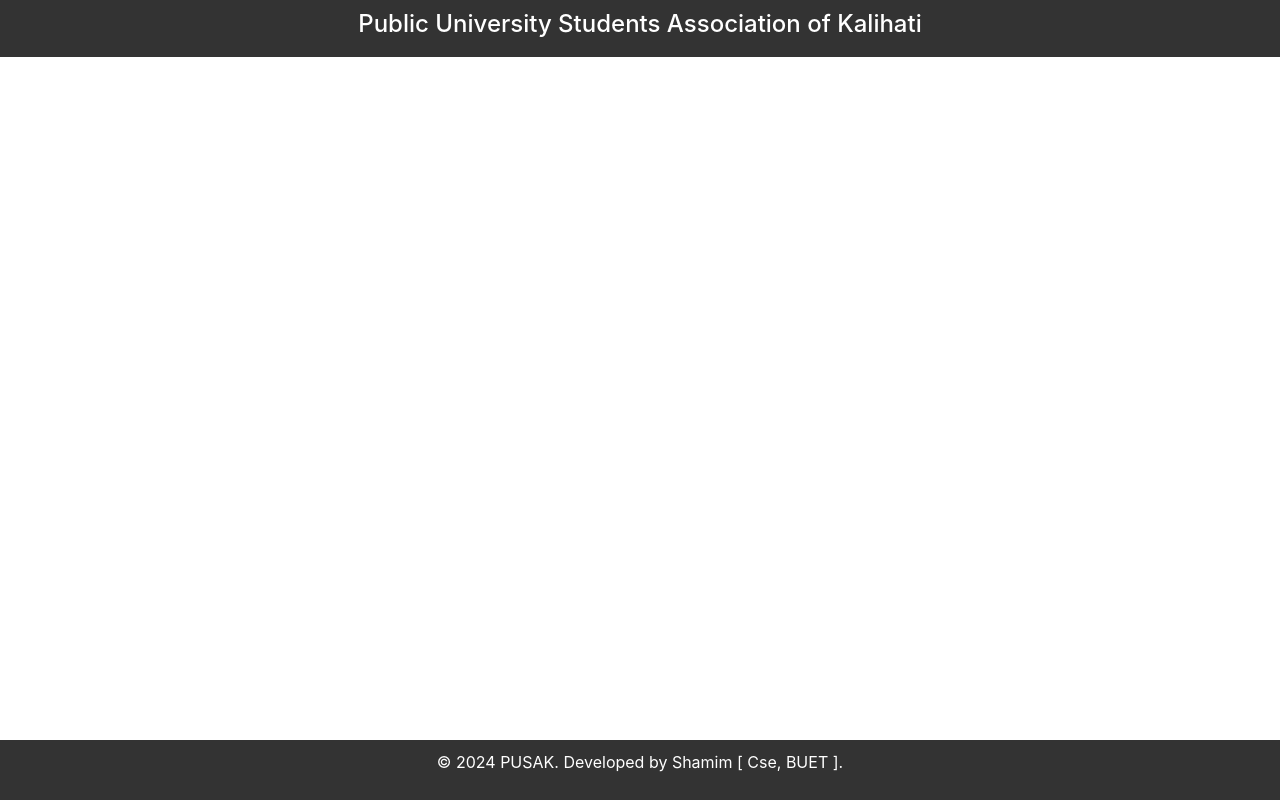
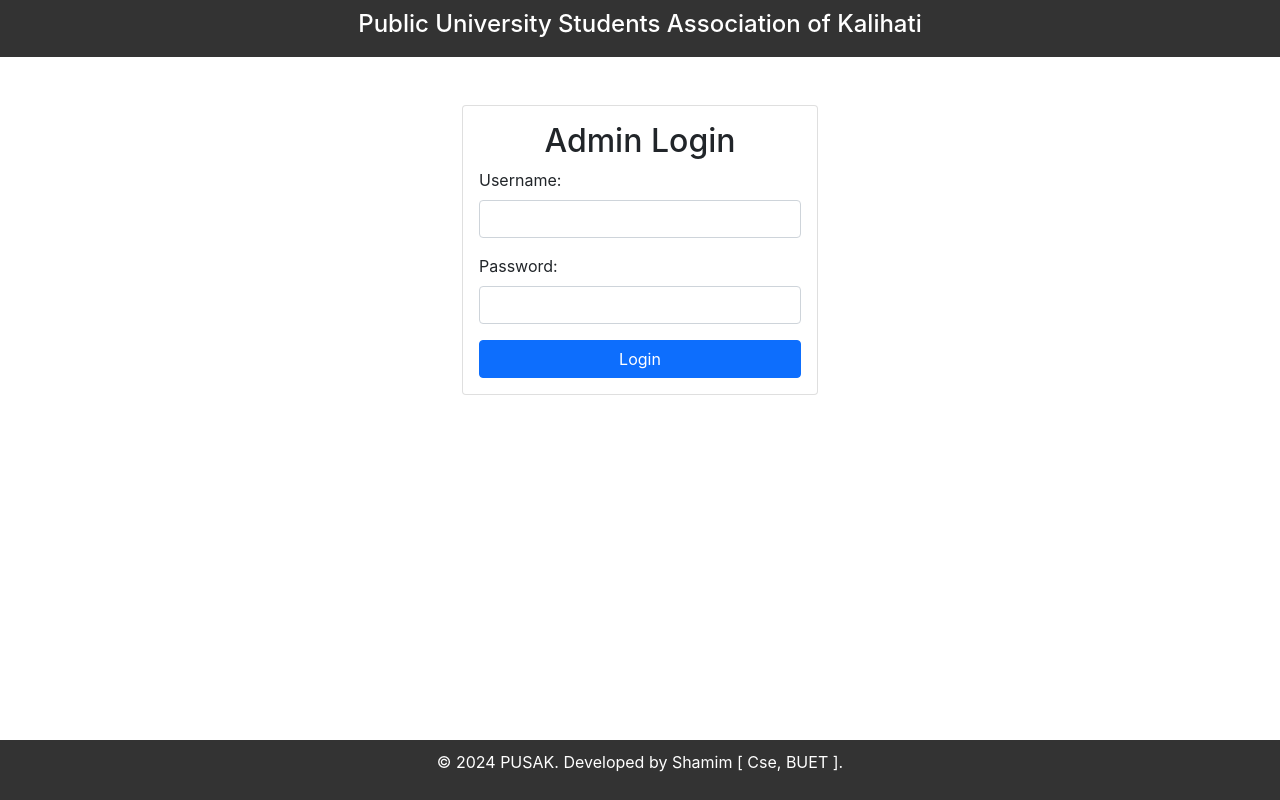
Before and after one commit to Shamim2601/pusak-client, a React (Create React App) app: page /admin-login in a window 1280 px wide. Built offline with nearby package versions, Linux system fonts and the light colour scheme.

Commit message:
admin dashboard

```diff
--- a/src/App.js
+++ b/src/App.js
@@ -6,7 +6,9 @@ import Header from "./components/Partials/Header";
 import Footer from "./components/Partials/Footer";
 import InputTodo from "./components/Events/InputTodo";
 import ListTodos from "./components/Events/ListTodos";
-import AddMemberForm from "./components/Members/AddMemberForm"; // Import the AddMemberForm component
+import AddMemberForm from "./components/Members/AddMemberForm";
+import AdminLogin from "./components/Admin/AdminLogin";
+import AdminDashboard from "./components/Admin/AdminDashboard";
 
 function App() {
   return (
@@ -28,11 +30,19 @@ function App() {
             path="/add-member"
             element={<AddMemberForm />}
           />
+          <Route
+            path="/admin-login"
+            element={<AdminLogin />}
+          />
+          <Route
+            path="/admin-dashboard"
+            element={<AdminDashboard />}
+          />
         </Routes>
       </div>
       <Footer />
     </BrowserRouter>
   );
-};
+}
 
 export default App;
--- /dev/null
+++ b/src/components/Admin/AdminDashboard.js
@@ -0,0 +1,79 @@
+import React, { useState, useEffect } from 'react';
+import axios from 'axios';
+
+function AdminDashboard() {
+  const [members, setMembers] = useState([]);
+
+  useEffect(() => {
+    const fetchMembers = async () => {
+      try {
+        const response = await axios.get('https://pusak-server.vercel.app/members');
+        setMembers(response.data);
+      } catch (error) {
+        console.error('Error fetching members:', error);
+      }
+    };
+
+    fetchMembers();
+  }, []);
+
+  const handleDelete = async (id) => {
+    try {
+      // Send a DELETE request to the server to delete the member with the given id
+      await axios.delete(`https://pusak-server.vercel.app/members/${id}`);
+
+      // Optionally, update the local state to remove the deleted member from the UI
+      setMembers(members.filter(member => member.id !== id));
+    } catch (error) {
+      console.error('Error deleting member:', error);
+    }
+  };
+
+  return (
+    <div className="container my-5">
+      <h1 className="mb-4">Admin Dashboard</h1>
+      <table className="table table-striped table-bordered">
+        <thead>
+          <tr>
+            <th>ID</th>
+            <th>Name</th>
+            <th>University</th>
+            <th>Subject</th>
+            <th>Union/Pourasava</th>
+            <th>Phone</th>
+            <th>FB</th>
+            <th>Delete</th>
+          </tr>
+        </thead>
+        <tbody>
+          {members.map((member) => (
+            <tr key={member.id}>
+              <td>{member.id}</td>
+              <td>{member.name}</td>
+              <td>{member.university}</td>
+              <td>{member.subject}</td>
+              <td>{member.union_pourasava}</td>
+              <td>
+                <a href={`tel:${member.phone}`}>
+                    {member.phone}
+                </a>
+              </td>
+              <td>
+                <a href={member.fb_profile} target="_blank" rel="noopener noreferrer" className="btn btn-primary">
+                <i className="fa-brands fa-facebook-f"></i>
+                </a>
+              </td>
+              <td>
+                <button className="btn btn-primary" onClick={() => handleDelete(member.id)}>
+                    <i className="fa-solid fa-trash"></i>
+                </button>
+              </td>
+            </tr>
+          ))}
+        </tbody>
+      </table>
+    </div>
+  );
+}
+
+export default AdminDashboard;
--- /dev/null
+++ b/src/components/Admin/AdminLogin.js
@@ -0,0 +1,64 @@
+import React, { useState } from 'react';
+import { useNavigate } from 'react-router-dom';
+
+function AdminLogin() {
+  const [username, setUsername] = useState('');
+  const [password, setPassword] = useState('');
+  const navigate = useNavigate();
+
+  const handleLogin = (e) => {
+    e.preventDefault();
+
+    // Check credentials
+    if (username === 'admin@pusak' && password === 'pusak2024') {
+      // Redirect to admin-dashboard if credentials are correct
+      navigate('/admin-dashboard');
+    } else {
+      // Show alert if credentials are incorrect
+      alert('Incorrect credentials');
+    }
+  };
+
+  return (
+    <div className="container mt-5">
+      <div className="row justify-content-center">
+        <div className="col-md-4">
+          <div className="card">
+            <div className="card-body">
+              <h2 className="card-title text-center">Admin Login</h2>
+              <form onSubmit={handleLogin}>
+                <div className="mb-3">
+                  <label htmlFor="username" className="form-label">Username:</label>
+                  <input
+                    type="text"
+                    id="username"
+                    className="form-control"
+                    value={username}
+                    onChange={(e) => setUsername(e.target.value)}
+                    required
+                  />
+                </div>
+                <div className="mb-3">
+                  <label htmlFor="password" className="form-label">Password:</label>
+                  <input
+                    type="password"
+                    id="password"
+                    className="form-control"
+                    value={password}
+                    onChange={(e) => setPassword(e.target.value)}
+                    required
+                  />
+                </div>
+                <div className="d-grid">
+                  <button type="submit" className="btn btn-primary">Login</button>
+                </div>
+              </form>
+            </div>
+          </div>
+        </div>
+      </div>
+    </div>
+  );
+}
+
+export default AdminLogin;
--- a/src/components/Members/AddMemberForm.js
+++ b/src/components/Members/AddMemberForm.js
@@ -27,7 +27,7 @@ function AddMemberForm() {
     e.preventDefault();
     try {
       await axios.post('https://pusak-server.vercel.app/members', formData);
-      alert('Member added successfully');
+      alert('Success! Click on Header to go to Homepage.');
       setFormData({
         name: '',
         university: '',
@@ -108,7 +108,7 @@ function AddMemberForm() {
         </div>
         <div className="mb-3">
           <label htmlFor="fb_profile" className="form-label">Facebook Profile Link:</label>
-          <input type="text" className="form-control" id="fb_profile" name="fb_profile" value={formData.fb_profile} onChange={handleChange} />
+          <input type="text" className="form-control" id="fb_profile" name="fb_profile" placeholder='https://www.facebook.com/abc34546' value={formData.fb_profile} onChange={handleChange} />
         </div>
         <div className="mb-3">
           <label htmlFor="blood_group" className="form-label">Select Blood Group:</label>
```
